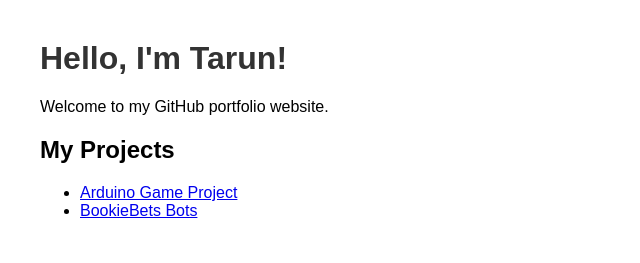
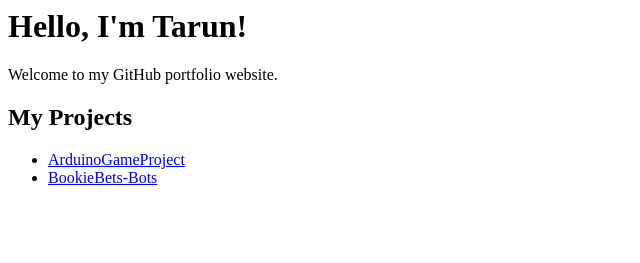
Before and after one commit to vypearr/vypearr.github.io, a plain HTML site: page index.html in a window 1280 px wide. Shown: the whole page, without its empty margins (0-640 px from the left). Drawn offline with Linux system fonts and the light colour scheme.

Commit message:
Refactor project links in index.html

```diff
--- a/index.html
+++ b/index.html
@@ -1,29 +1,9 @@
-<!DOCTYPE html>
-<html>
-<head>
-  <title>My Portfolio</title>
-  <style>
-    body { font-family: Arial; margin: 40px; }
-    h1 { color: #333; }
-  </style>
-</head>
 <body>
   <h1>Hello, I'm Tarun!</h1>
   <p>Welcome to my GitHub portfolio website.</p>
-
   <h2>My Projects</h2>
-  <ul>
-  <li>
-    <a href="https://github.com/vypearr/ArduinoGameProject" target="_blank">
-      Arduino Game Project
-    </a>
-  </li>
-
-  <li>
-    <a href="https://github.com/vypearr/BookieBets-Bots" target="_blank">
-      BookieBets Bots
-    </a>
-  </li>
-</ul>
+<ul>
+  <li><a href="https://github.com/vypearr/ArduinoGameProject">ArduinoGameProject</a></li>
+  <li><a href="https://github.com/vypearr/BookieBets-Bots">BookieBets-Bots</a></li>
 </body>
 </html>
```
